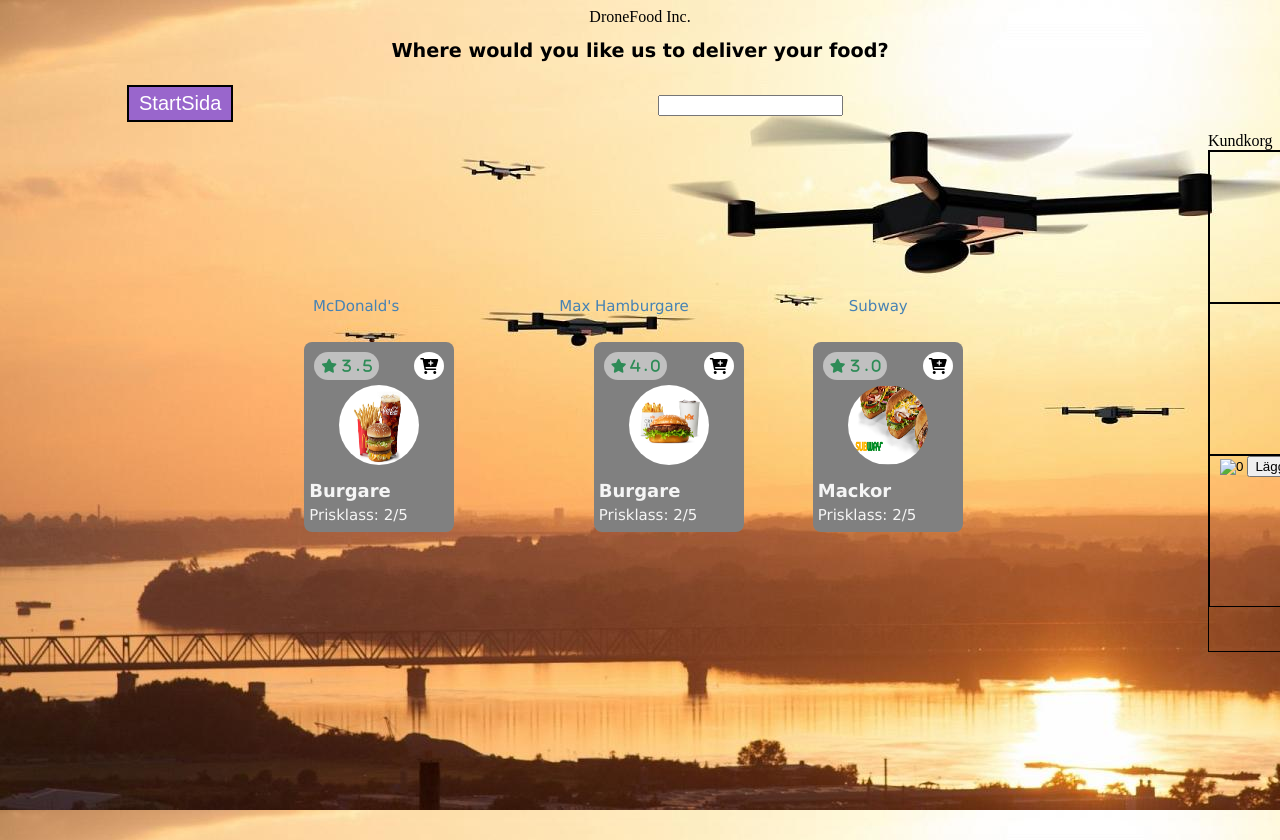
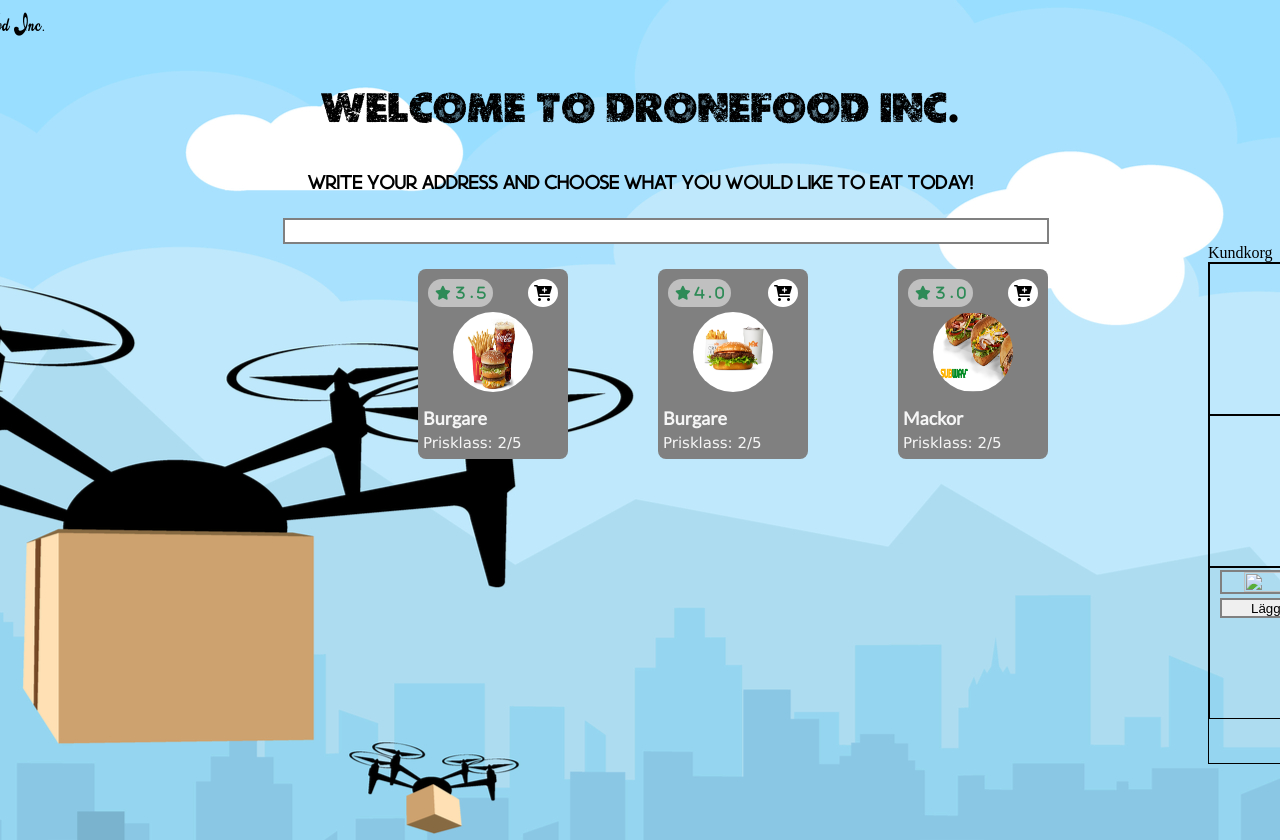
Before and after one commit to RossiAV/Digitalisering-Hemsida, a plain HTML site: page index.html in a window 1280 px wide. Shown: the top 840 px of the page. Drawn offline with Linux system fonts and the light colour scheme.

Commit message:
Design edits

```diff
--- a/index.html
+++ b/index.html
@@ -7,28 +7,15 @@
   <link rel="stylesheet" href="style.css">
   <link rel="stylesheet" href="https://cdnjs.cloudflare.com/ajax/libs/font-awesome/6.1.1/css/all.min.css" integrity="sha512-KfkfwYDsLkIlwQp6LFnl8zNdLGxu9YAA1QvwINks4PhcElQSvqcyVLLD9aMhXd13uQjoXtEKNosOWaZqXgel0g==" crossorigin="anonymous" referrerpolicy="no-referrer" />
   <header>DroneFood Inc.</header>
-  <style>
-    .GFG {
-        background-color: rgb(153, 102, 204);
-        border: 2px solid black;
-        color: white;
-        padding: 5px 10px;
-        text-align: center;
-        display: inline-block;
-        font-size: 20px;
-        margin: 10px 30px;
-        cursor: pointer;
-        position:relative; right: 100px;
-    }
-  </style>
   </head>
     <body>
-      <h1>Where would you like us to deliver your food?</h1>
+      <h1>Welcome to DroneFood Inc.</h1>
+      <h2>Write your address and choose what you would like to eat today!</h1>
       <input type="text" id="Adress" name="Adress">
       <a href="map.html">
-        <button class="GFG">
-            StartSida
-        </button>
+        <!-- <button class="GFG">
+            Home
+        </button> -->
       </a>
 
 
@@ -52,7 +39,7 @@
   </div>
     <div id="mat">
       <div id="McDonald">
-        <p id="category-name">McDonald's</p>
+        <p id="category-name"></p>
         <div id="item-card">
           <div id="card-top">
               <i class="fa-solid fa-star" id="rating"> 3 . 5</i>
@@ -66,7 +53,7 @@
       </div>
 
       <div id="Max">
-        <p id="category-name">Max Hamburgare</p>
+        <p id="category-name"></p>
         <div id="item-card">
           <div id="card-top">
             <i class="fa-solid fa-star" id="rating"> 4 . 0</i>
@@ -78,7 +65,7 @@
         </div>
       </div>
       <div id="Subway">
-        <p id="category-name">Subway</p>
+        <p id="category-name"></p>
         <div id="item-card">
           <div id="card-top">
             <i class="fa-solid fa-star" id="rating"> 3 . 0</i>
--- a/map.css
+++ b/map.css
@@ -1,22 +1,71 @@
+@font-face {
+    font-family: 'AstroFont';
+    src: url("Fonts/AstroFont.ttf") format('truetype');
+  }
+
+@font-face {
+    font-family: 'Attraction';
+    src: url("Fonts/Attraction.ttf") format('truetype');
+}
+
+
+@font-face {
+    font-family: 'Lato';
+    src: url("Fonts/Lato-Regular.ttf");
+}
+
+@font-face {
+    font-family: 'orbit';
+    src: url("Fonts/OrbitPersonalUseBold-VGDoe.ttf") format('truetype');
+}
+
+@font-face {
+    font-family: 'mom';
+    src: url("Fonts/MomcakeThin-9Y6aZ.otf");
+}
+
+
+
+
 head  {
-    background-color: antiquewhite;
+
+
 
 }
 
 
 body {
-   background-color: antiquewhite;
-   font-family: Verdana, Geneva, Tahoma, sans-serif;
+    background-image: url("Images/sky2.jpeg");
+    background-position: top right;
+    background-repeat: no-repeat;
+
 }
 
 header {
-    font-family: Verdana, Geneva, Tahoma, sans-serif; text-align: center;
+    font-family: Attraction;
+    position: relative;
+    font-size: small;
 }
 
 h1 {
     text-align: center;
     color: black;
     font-size: 52;
+    font-family: mom;
+}
+
+.GFG {
+    background-color: grey;
+    border: 2px solid black;
+    color: white;
+    padding: 5px 10px;
+    text-align: center;
+    display: inline-block;
+    font-size: 20px;
+    margin: 10px 30px;
+    cursor: pointer;
+    position:fixed; left:30px; top:40px;
+    font-family: Lato;
 }
 
 object {
--- a/style.css
+++ b/style.css
@@ -1,7 +1,55 @@
-body {
-    background-image: url("images/dronesSky.jpeg");
+@font-face {
+    font-family: 'AstroFont';
+    src: url("Fonts/AstroFont.ttf") format('truetype');
+  }
+
+@font-face {
+    font-family: 'Attraction';
+    src: url("Fonts/Attraction.ttf") format('truetype');
+}
 
 
+@font-face {
+    font-family: 'Lato';
+    src: url("Fonts/Lato-Regular.ttf");
+}
+
+@font-face {
+    font-family: 'orbit';
+    src: url("Fonts/OrbitPersonalUseBold-VGDoe.ttf") format('truetype');
+}
+
+@font-face {
+    font-family: 'mom';
+    src: url("Fonts/MomcakeThin-9Y6aZ.otf");
+}
+
+header {
+    font-family: Attraction;
+    position: relative; right: 650px;
+    font-size: small;
+}
+
+body {
+    background-image: url("images/dronedrawing.jpeg"), url("images/dronesSky.jpeg");
+    background-position: top right, bottom right;
+    background-repeat: no-repeat;
+
+
+}
+
+.GFG {
+    background-color: grey;
+    border: 2px solid black;
+    color: white;
+    padding: 5px 10px;
+    text-align: center;
+    display: inline-block;
+    font-size: 20px;
+    margin: 10px 30px;
+    cursor: pointer;
+    position:relative; right: 800px; top:  80px;
+    font-family: Lato;
 }
 
 header {
@@ -10,38 +58,49 @@ header {
 
 input {
     text-align: center;
-    position: relative; left: 650px;
+    position: relative; left: 275px;
+    width:  60%;
+    border: 2px solid grey;
+    height: 20px;
+    margin-top: 2px;
 }
 
 h1 {
+    font-family: orbit;
+    position: relative;
+    text-align: center;
+    font-size: 50px;
+}
+
+h2 {
     color: black;
     text-align: center;
-    font-size: larger;
-    font-family: Verdana, Geneva, Tahoma, sans-serif;
+    font-size: 25px;
+    font-family: mom;
 
 }
 #McDonald,#Max,#Subway{
-    margin-top: 40px;
+    margin-top: 15px;
 }
 #category-name{
     float: left;
     margin: 5px;
     font-size: 15px;
     color:steelblue;
-    position: relative; bottom: 400px; left: 300px;
-    font-family: Verdana, Geneva, Tahoma, sans-serif;
+    position: relative; bottom: 400px; left: 100px;
+    font-family: Lato;
 }
 #item-card{
     float: left;
     width: 140px;
     height: 180px;
     padding: 5px;
-    margin: auto;
+    margin: 40px;
     display: inline-block;
     border-radius: 8px;
     background:   grey;
     transition: 0.5s all ease-in-out;
-    position: relative; bottom: 350px; left: 200px;
+    position: relative; bottom: 550px; left: 360px;
 }
 #item-card img{
     width: 80px;
@@ -83,7 +142,7 @@ h1 {
     font-weight: 600;
     color: whitesmoke;
     font-size: 18px;
-    font-family: Verdana, Geneva, Tahoma, sans-serif;
+    font-family: Lato;
 }
 #item-price{
     margin: 0;
```
Also changed, not shown: map.html (+3 -16 lines), Fonts/AstroFont.ttf (added), Fonts/Attraction.ttf (added), Fonts/Lato-Black.ttf (added), Fonts/Lato-Light.ttf (added), Fonts/Lato-Regular.ttf (added), Fonts/Lato-Thin.ttf (added), Fonts/MangoBiteDemoItalic-8MwoA.ttf (added), Fonts/MomcakeThin-9Y6aZ.otf (added), Fonts/OrbitPersonalUseBold-VGDoe.ttf (added), Fonts/Robus-BWqOd.otf (added), Fonts/highup.ttf (added), Images/dronedrawing.jpeg (added), Images/sky.jpeg (added), 1 more files, 1 other file.
